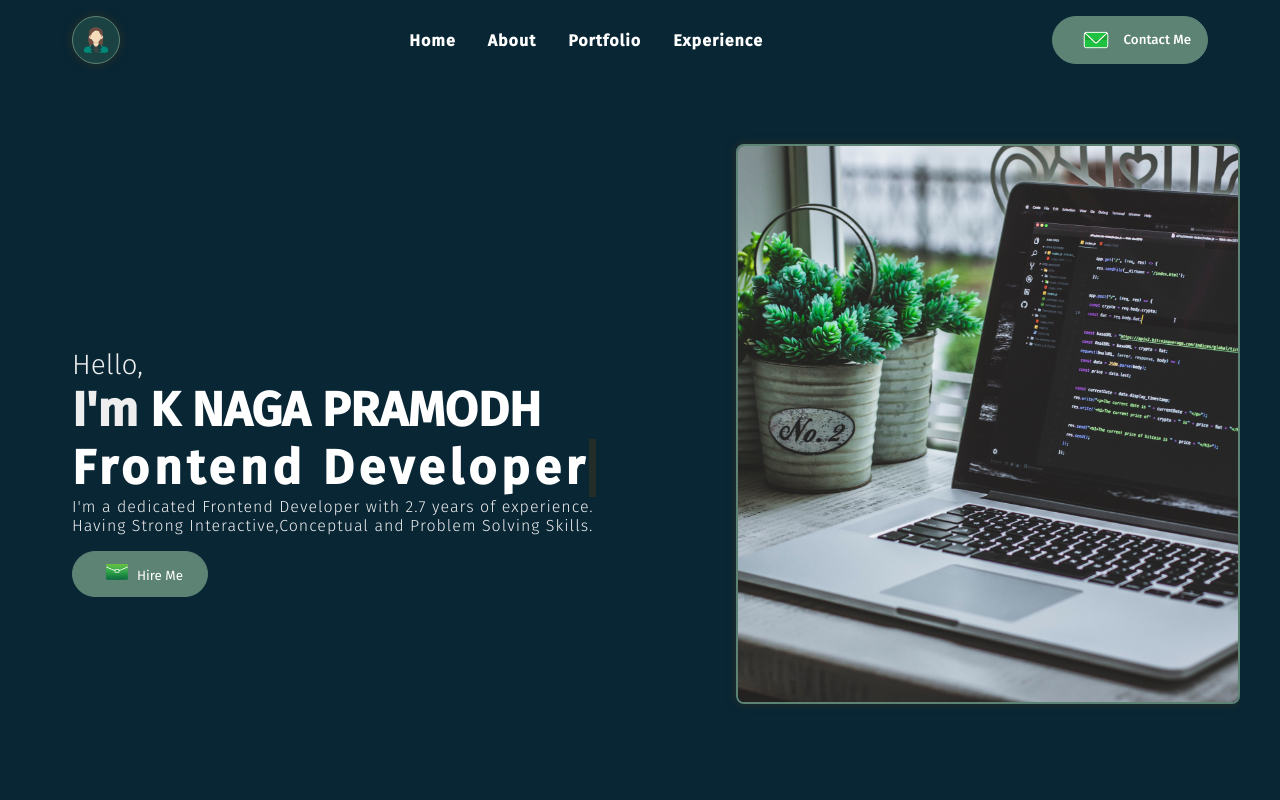
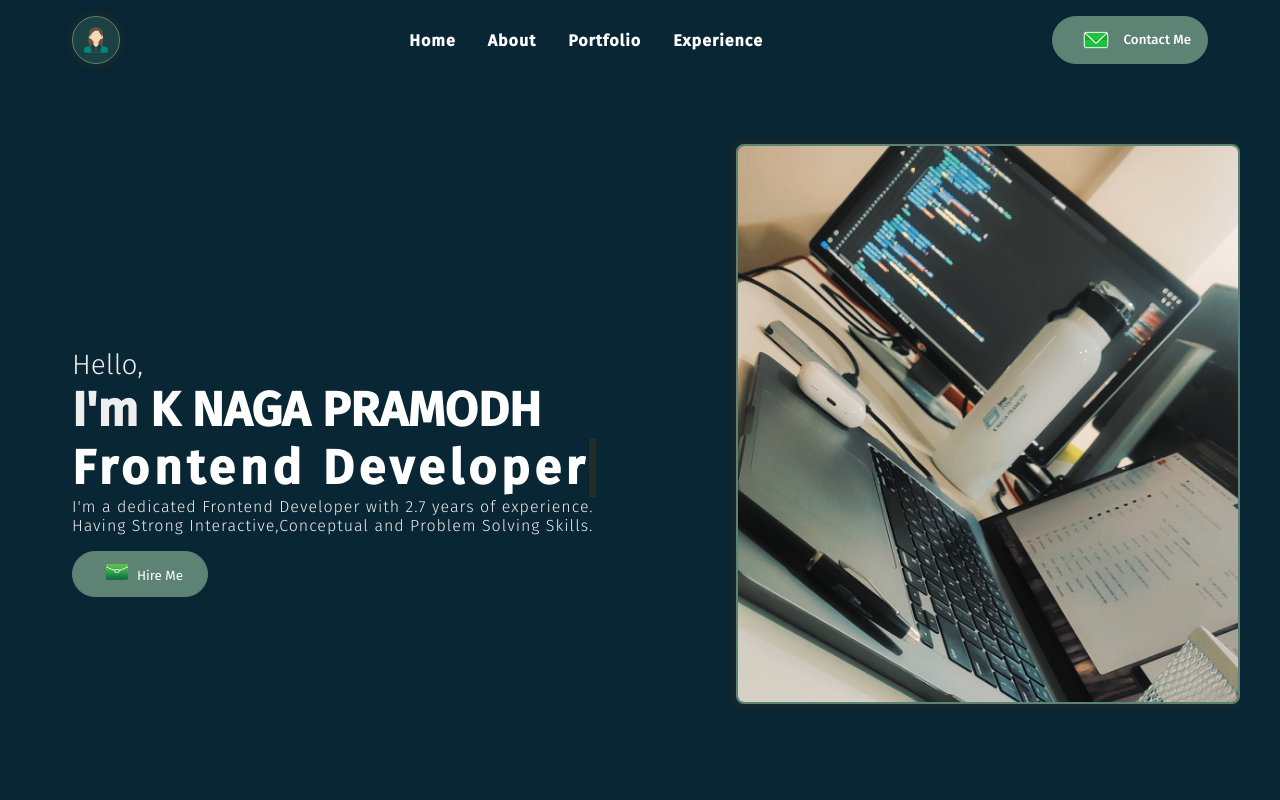
Before and after one commit to NagaPramodh/MyPortfolio, a React (Create React App) app: page / in a window 1280 px wide. Shown: the top 800 px of the page. Built offline with nearby package versions, Linux system fonts and the light colour scheme; the HTML template or start-up script is replaced by a standard one.

Commit message:
updated bg image

```diff
--- a/src/components/home/landing.jsx
+++ b/src/components/home/landing.jsx
@@ -1,7 +1,7 @@
 import React, { useEffect, useState } from "react";
-import bg from "../../Assets/images/bg.jpg";
 import btnImg from "../../Assets/images/btnImg.png";
 import { Link } from "react-scroll";
+import landingpic from "../../Assets//images/landing_pic.jpg";
 const Landing = () => {
   const [roles, setRoles] = useState([]);
   const [currentRole, setCurrentRole] = useState(0);
@@ -22,7 +22,7 @@ const Landing = () => {
   return (
     <>
       <section id="landing">
-        <img src={bg} alt="" className="bg" />
+        <img src={landingpic} alt="" className="bg" />
         <div className="landingContent">
           <span className="hello">Hello,</span>
           <span className="introText">
```
Also changed, not shown: src/Assets/images/landing_pic.jpg (added).
